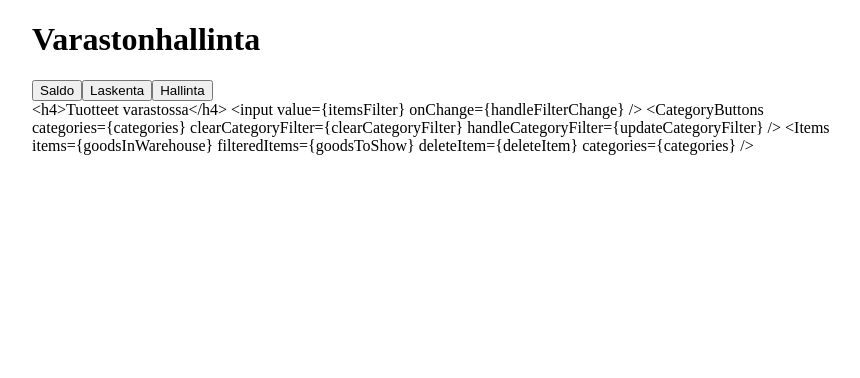
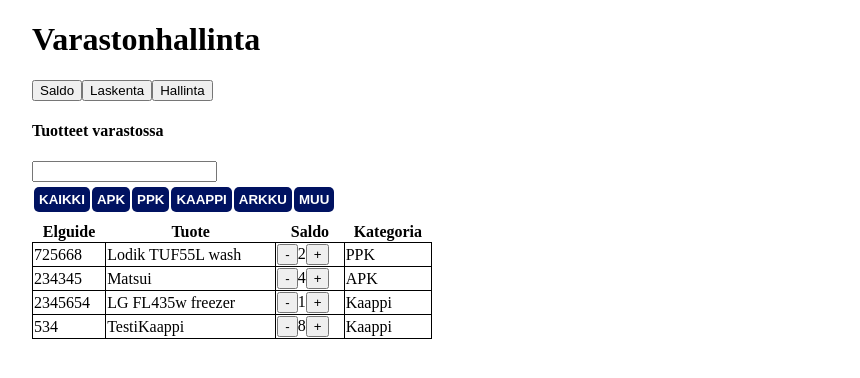
Before and after one commit to LauriNiva/varastonhallinta, a React (Create React App) app: page / in a window 1280 px wide. Shown: the top 378 px of the page, without its empty margins (208-1068 px from the left). Built offline with nearby package versions, Linux system fonts and the light colour scheme; data requests are answered from the project's data file.

Commit message:
Fix saldo ui mode

```diff
--- a/src/App.js
+++ b/src/App.js
@@ -98,16 +98,19 @@
     setUiMode(e.target.textContent);
   }
 
-  //console.log("warehousefilter: ", warehouseFilter);
-  //console.log("filtered warehouse: ", warehouses.find(warehouse => warehouse.name === warehouseFilter));
+  console.log("-----");
+  console.log("warehousefilter: ", warehouseFilter);
+  console.log("filtered warehouse: ", warehouses.find(warehouse => warehouse.name.toLowerCase() === warehouseFilter.toLowerCase()));
+  console.log("warehouses: ",warehouses);
 
   let goodsInWarehouse = [];
-  if (warehouses.lenght) {
-    goodsInWarehouse = warehouses.find(warehouse => warehouse.name.toLowerCase() === warehouseFilter.toLocaleLowerCase()).items;
+  if (warehouses[0]) {
+    console.log(warehouses.lenght);
+    goodsInWarehouse = warehouses.find(warehouse => warehouse.name.toLowerCase() === warehouseFilter.toLowerCase()).items;
   }
 
 
-  //console.log("Goods in filtered warehouse: ", goodsInWarehouse);
+  console.log("Goods in filtered warehouse: ", goodsInWarehouse);
 
 
 
@@ -116,27 +119,27 @@
     item.name.toLowerCase().includes(itemsFilter.toLowerCase())
     || item.code.toLowerCase().includes(itemsFilter.toLowerCase())
   ).filter(item => categoryFilter.includes(parseInt(item.category)));
-  //console.log("Filtered goods: ", goodsToShow);
+  console.log("Filtered goods: ", goodsToShow);
 
-  console.log(uiMode);
+ // console.log(uiMode);
 
 
   const RenderUiMode = ({ uiMode }) => {
     if (uiMode === "Saldo") {
-      return(`
-        <h4>Tuotteet varastossa</h4>
+      return (
+        <div>
+          <h4>Tuotteet varastossa</h4>
 
-      <input value={itemsFilter} onChange={handleFilterChange} />
-      <CategoryButtons categories={categories} clearCategoryFilter={clearCategoryFilter} handleCategoryFilter={updateCategoryFilter} />
-      <Items items={goodsInWarehouse} filteredItems={goodsToShow} deleteItem={deleteItem} categories={categories} />
-`
-      )
+          <input value={itemsFilter} onChange={handleFilterChange} />
+          <CategoryButtons categories={categories} clearCategoryFilter={clearCategoryFilter} handleCategoryFilter={updateCategoryFilter} />
+          <Items items={goodsInWarehouse} filteredItems={goodsToShow} deleteItem={deleteItem} categories={categories} />
+        </div>)
     } else if (uiMode === "Laskenta") {
-      return<AddNewItemForm addItem={addItem} newItemCode={newItemCode} handleCodeChange={handleCodeChange}
+      return <AddNewItemForm addItem={addItem} newItemCode={newItemCode} handleCodeChange={handleCodeChange}
         newItemName={newItemName} handleNameChange={handleNameChange} handleCategoryChange={handleCategoryChange}
         categories={categories} />
     } else if (uiMode === "Hallinta") {
-      return<div></div>
+      return <div></div>
     } else {
       return <></>
     }
```
